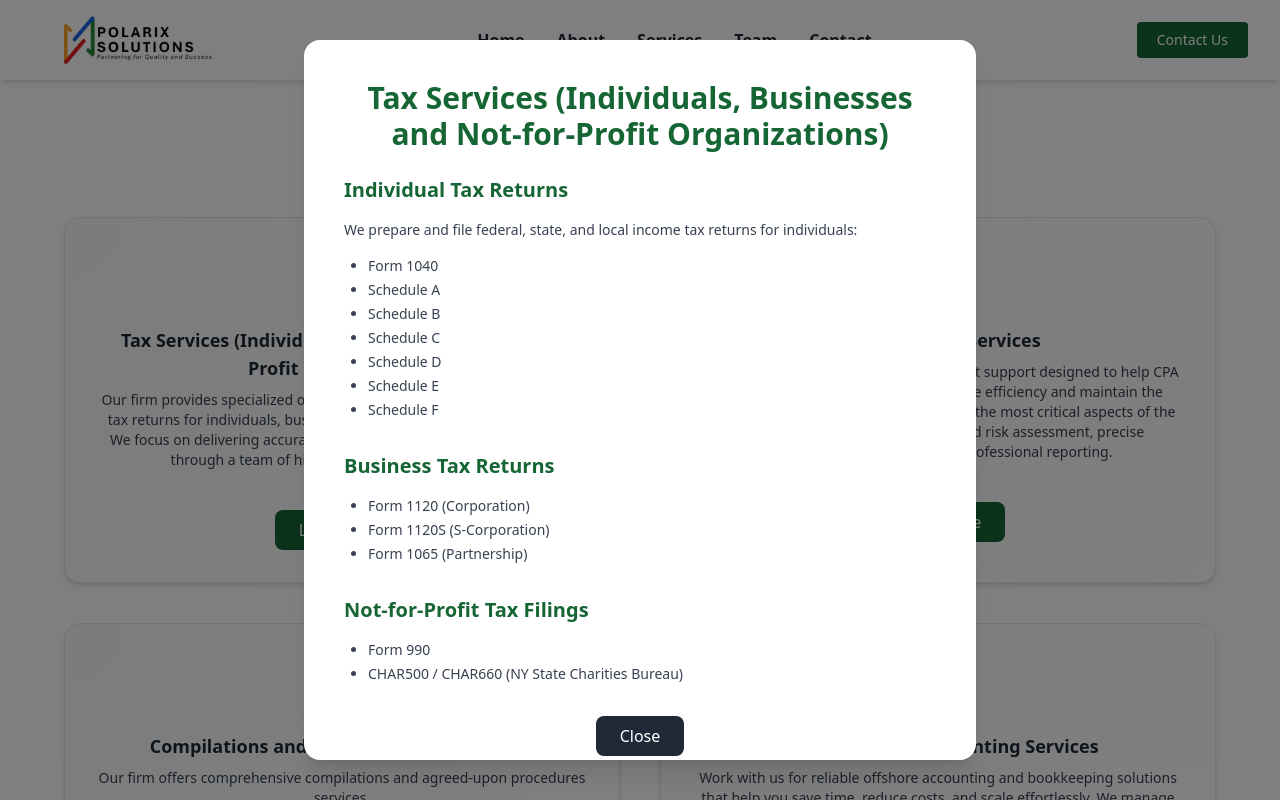
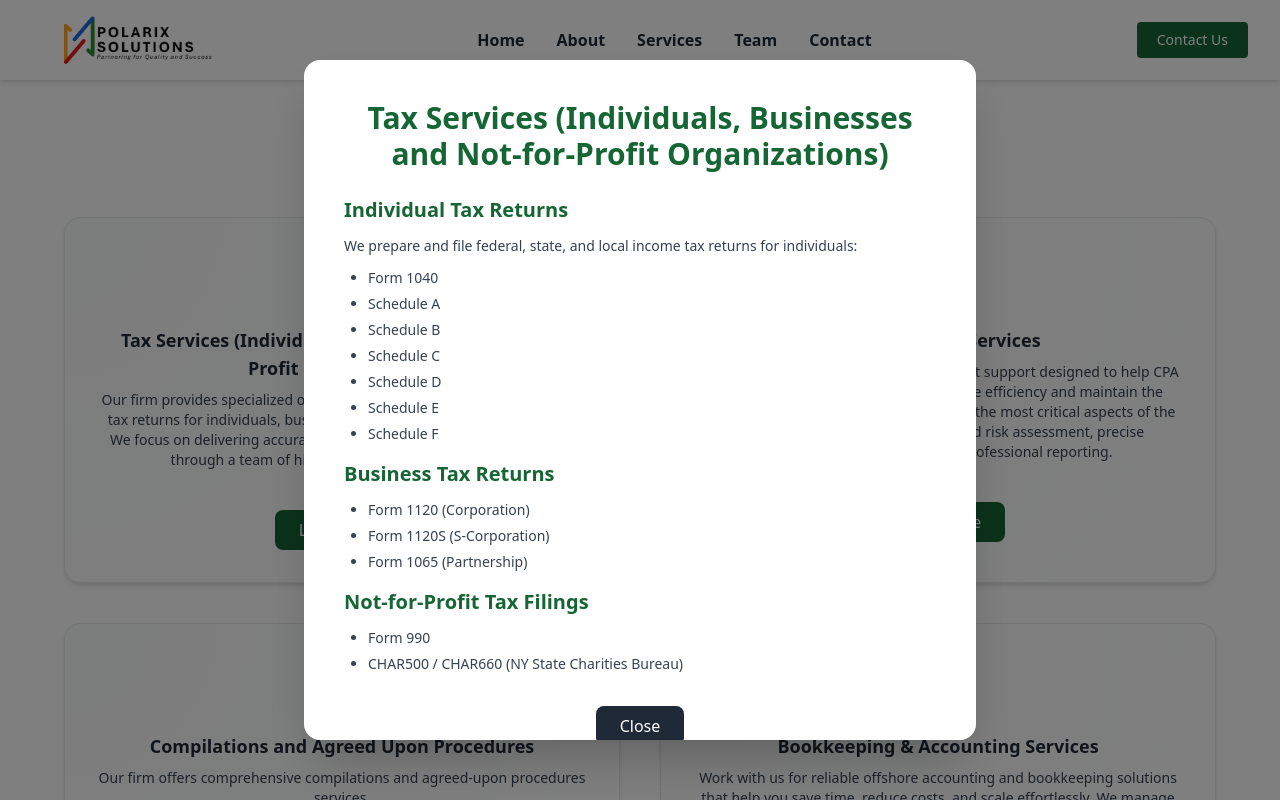
Before and after one commit to JohnRosch/PolarixSolutions, a React (Create React App) app: page / in a window 1280 px wide. Both pictures are taken after a click on the element 342 px from the left and 2637 px from the top of the page. Shown: the part 2237-3037 px from the top of the page. Built offline with nearby package versions, Linux system fonts and the light colour scheme.

Commit message:
Fix modal alignment and list indentation: improve list margins (ml vs pl), restructure Tax Services modal for better alignment, fix modal container padding and backdrop

```diff
--- a/src/components/Services.js
+++ b/src/components/Services.js
@@ -15,9 +15,10 @@ const services = [
     icon: <FaFileInvoiceDollar className="text-6xl text-green-900" />,
     modal: (
       <div className="space-y-3 sm:space-y-4 text-gray-700">
-        <h3 className="text-lg sm:text-xl font-bold text-green-800">Individual Tax Returns</h3>
-        <p className="text-xs sm:text-sm">We prepare and file federal, state, and local income tax returns for individuals:</p>
-        <ul className="list-disc pl-4 sm:pl-6 text-xs sm:text-sm space-y-1">
+        <div>
+          <h3 className="text-lg sm:text-xl font-bold text-green-800 mb-2 sm:mb-3">Individual Tax Returns</h3>
+          <p className="text-xs sm:text-sm mb-2 sm:mb-3 leading-relaxed">We prepare and file federal, state, and local income tax returns for individuals:</p>
+          <ul className="list-disc ml-5 sm:ml-6 text-xs sm:text-sm space-y-1 sm:space-y-1.5">
             <li>Form 1040</li>
             <li>Schedule A</li>
             <li>Schedule B</li>
@@ -26,19 +27,24 @@ const services = [
             <li>Schedule E</li>
             <li>Schedule F</li>
           </ul>
+        </div>
 
-        <h3 className="text-lg sm:text-xl font-bold text-green-800 pt-2 sm:pt-4">Business Tax Returns</h3>
-        <ul className="list-disc pl-4 sm:pl-6 text-xs sm:text-sm space-y-1">
+        <div>
+          <h3 className="text-lg sm:text-xl font-bold text-green-800 mb-2 sm:mb-3">Business Tax Returns</h3>
+          <ul className="list-disc ml-5 sm:ml-6 text-xs sm:text-sm space-y-1 sm:space-y-1.5">
             <li>Form 1120 (Corporation)</li>
             <li>Form 1120S (S-Corporation)</li>
             <li>Form 1065 (Partnership)</li>
           </ul>
+        </div>
 
-        <h3 className="text-lg sm:text-xl font-bold text-green-800 pt-2 sm:pt-4">Not-for-Profit Tax Filings</h3>
-        <ul className="list-disc pl-4 sm:pl-6 text-xs sm:text-sm space-y-1">
+        <div>
+          <h3 className="text-lg sm:text-xl font-bold text-green-800 mb-2 sm:mb-3">Not-for-Profit Tax Filings</h3>
+          <ul className="list-disc ml-5 sm:ml-6 text-xs sm:text-sm space-y-1 sm:space-y-1.5">
             <li>Form 990</li>
             <li>CHAR500 / CHAR660 (NY State Charities Bureau)</li>
           </ul>
+        </div>
       </div>
     )
   },
@@ -52,20 +58,20 @@ const services = [
       <div className="space-y-4 sm:space-y-6 text-gray-700">
         <div>
           <h3 className="text-lg sm:text-xl font-bold text-green-800 mb-2 sm:mb-3">Full Audit Services</h3>
-          <p className="mb-2 sm:mb-3 text-xs sm:text-sm">Our comprehensive audit engagements include:</p>
-          <ul className="list-disc pl-4 sm:pl-6 space-y-1 sm:space-y-2 text-xs sm:text-sm">
+          <p className="mb-2 sm:mb-3 text-xs sm:text-sm leading-relaxed">Our comprehensive audit engagements include:</p>
+          <ul className="list-disc ml-5 sm:ml-6 space-y-1.5 sm:space-y-2 text-xs sm:text-sm">
             <li><span className="font-semibold">Walkthroughs of Key Processes</span> – Understanding the client's internal controls and operations</li>
             <li><span className="font-semibold">Risk Assessment Procedures</span> – Identifying areas of potential material misstatement</li>
             <li><span className="font-semibold">Substantive Testing</span> – Gathering sufficient and appropriate audit evidence</li>
             <li><span className="font-semibold">Preparation of Financial Statements</span> – Ensuring compliance with applicable accounting standards</li>
           </ul>
-          <p className="mt-2 sm:mt-4 italic text-xs sm:text-sm">We tailor our audit approach to your organization's size, complexity, and industry to deliver meaningful results.</p>
+          <p className="mt-2 sm:mt-4 italic text-xs sm:text-sm leading-relaxed">We tailor our audit approach to your organization's size, complexity, and industry to deliver meaningful results.</p>
         </div>
 
         <div>
           <h3 className="text-lg sm:text-xl font-bold text-green-800 mb-2 sm:mb-3">Attest Services</h3>
-          <p className="mb-2 sm:mb-3 text-xs sm:text-sm">For clients who do not require a full audit, we offer limited assurance services:</p>
-          <ul className="list-disc pl-4 sm:pl-6 space-y-1 sm:space-y-2 text-xs sm:text-sm">
+          <p className="mb-2 sm:mb-3 text-xs sm:text-sm leading-relaxed">For clients who do not require a full audit, we offer limited assurance services:</p>
+          <ul className="list-disc ml-5 sm:ml-6 space-y-1.5 sm:space-y-2 text-xs sm:text-sm">
             <li><span className="font-semibold">Review Engagements</span> – Analytical procedures and inquiries to provide limited assurance on financial statements</li>
             <li><span className="font-semibold">Agreed-Upon Procedures</span> – Targeted procedures based on your specific needs</li>
             <li><span className="font-semibold">Compilation Services</span> – Assembling financial statements based on information provided (without assurance)</li>
@@ -92,8 +98,8 @@ const services = [
       <div className="space-y-4 sm:space-y-6 text-gray-700">
         <div>
           <h3 className="text-lg sm:text-xl font-bold text-green-800 mb-2 sm:mb-3">Day-to-Day Bookkeeping</h3>
-          <p className="mb-2 sm:mb-3 text-xs sm:text-sm">We manage your daily financial transactions, including:</p>
-          <ul className="list-disc pl-4 sm:pl-6 space-y-1 sm:space-y-2 text-xs sm:text-sm">
+          <p className="mb-2 sm:mb-3 text-xs sm:text-sm leading-relaxed">We manage your daily financial transactions, including:</p>
+          <ul className="list-disc ml-5 sm:ml-6 space-y-1 sm:space-y-1.5 text-xs sm:text-sm">
             <li>Recording income and expenses</li>
             <li>Reconciling bank and credit card accounts</li>
             <li>Maintaining general ledgers</li>
@@ -102,18 +108,18 @@ const services = [
 
         <div>
           <h3 className="text-lg sm:text-xl font-bold text-green-800 mb-2 sm:mb-3">Financial Reporting</h3>
-          <p className="mb-2 sm:mb-3 text-xs sm:text-sm">We generate accurate and timely reports to support decision-making:</p>
-          <ul className="list-disc pl-4 sm:pl-6 space-y-1 sm:space-y-2 text-xs sm:text-sm">
+          <p className="mb-2 sm:mb-3 text-xs sm:text-sm leading-relaxed">We generate accurate and timely reports to support decision-making:</p>
+          <ul className="list-disc ml-5 sm:ml-6 space-y-1 sm:space-y-1.5 text-xs sm:text-sm">
             <li>Balance Sheets</li>
-            <li>Profit & Loss Statements</li>
+            <li>Profit &amp; Loss Statements</li>
             <li>Cash Flow Reports</li>
           </ul>
         </div>
 
         <div>
           <h3 className="text-lg sm:text-xl font-bold text-green-800 mb-2 sm:mb-3">QuickBooks Expertise</h3>
-          <p className="mb-2 sm:mb-3 text-xs sm:text-sm">Our team is highly proficient in QuickBooks Online and Desktop, ensuring:</p>
-          <ul className="list-disc pl-4 sm:pl-6 space-y-1 sm:space-y-2 text-xs sm:text-sm">
+          <p className="mb-2 sm:mb-3 text-xs sm:text-sm leading-relaxed">Our team is highly proficient in QuickBooks Online and Desktop, ensuring:</p>
+          <ul className="list-disc ml-5 sm:ml-6 space-y-1 sm:space-y-1.5 text-xs sm:text-sm">
             <li>Seamless setup and customization</li>
             <li>Efficient data entry and categorization</li>
             <li>Real-time financial tracking and reporting</li>
@@ -123,8 +129,8 @@ const services = [
 
         <div>
           <h3 className="text-lg sm:text-xl font-bold text-green-800 mb-2 sm:mb-3">Year-End Preparation</h3>
-          <p className="mb-2 sm:mb-3 text-xs sm:text-sm">We prepare your books for tax season or audit, including:</p>
-          <ul className="list-disc pl-4 sm:pl-6 space-y-1 sm:space-y-2 text-xs sm:text-sm">
+          <p className="mb-2 sm:mb-3 text-xs sm:text-sm leading-relaxed">We prepare your books for tax season or audit, including:</p>
+          <ul className="list-disc ml-5 sm:ml-6 space-y-1 sm:space-y-1.5 text-xs sm:text-sm">
             <li>Adjusting journal entries</li>
             <li>Trial balance review</li>
             <li>Coordination with tax preparers or auditors</li>
@@ -175,19 +181,19 @@ export default function Services() {
       <AnimatePresence>
         {selectedService && (
           <motion.div
-            className="fixed inset-0 bg-black bg-opacity-50 flex items-center justify-center z-50"
+            className="fixed inset-0 bg-black bg-opacity-50 flex items-center justify-center z-50 p-4"
             initial={{ opacity: 0 }}
             animate={{ opacity: 1 }}
             exit={{ opacity: 0 }}
           >
             <motion.div
-              className="bg-white rounded-2xl max-w-md sm:max-w-xl md:max-w-2xl w-full mx-4 p-6 sm:p-8 md:p-10 shadow-xl relative max-h-[90vh] overflow-y-auto"
-              initial={{ scale: 0.8, opacity: 0 }}
-              animate={{ scale: 1, opacity: 1 }}
-              exit={{ scale: 0.8, opacity: 0 }}
+              className="bg-white rounded-2xl max-w-md sm:max-w-xl md:max-w-2xl w-full p-4 sm:p-6 md:p-8 lg:p-10 shadow-2xl relative max-h-[85vh] overflow-y-auto"
+              initial={{ scale: 0.8, opacity: 0, y: 20 }}
+              animate={{ scale: 1, opacity: 1, y: 0 }}
+              exit={{ scale: 0.8, opacity: 0, y: 20 }}
               transition={{ duration: 0.25 }}
             >
-              <h2 className="text-2xl sm:text-3xl font-bold text-green-800 text-center mb-4 sm:mb-6">
+              <h2 className="text-2xl sm:text-3xl font-bold text-green-800 text-center mb-4 sm:mb-6 leading-tight">
                 {selectedService.title}
               </h2>
 
@@ -198,7 +204,7 @@ export default function Services() {
               {/* Close Button */}
               <button
                 onClick={() => setSelectedService(null)}
-                className="mt-6 sm:mt-8 block mx-auto px-6 py-2 text-sm sm:text-base bg-gray-800 text-white rounded-lg hover:bg-gray-900"
+                className="mt-6 sm:mt-8 block mx-auto px-4 sm:px-6 py-2 text-xs sm:text-sm md:text-base bg-gray-800 text-white rounded-lg hover:bg-gray-900 transition-colors"
               >
                 Close
               </button>
```
Lines whose indentation alone changed are shown as unchanged.
